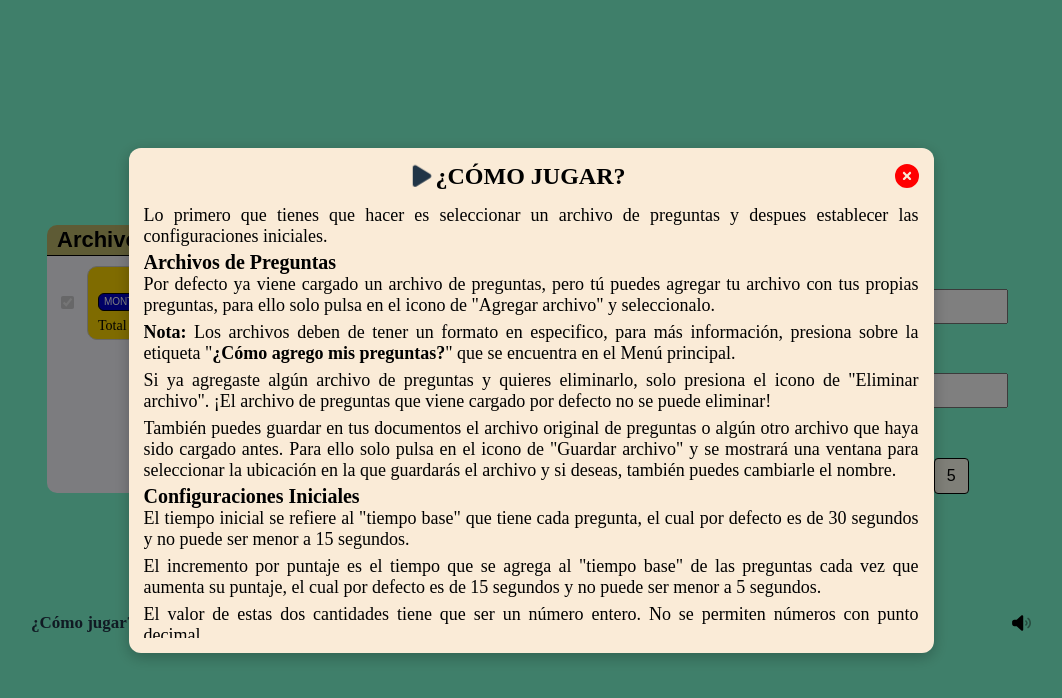
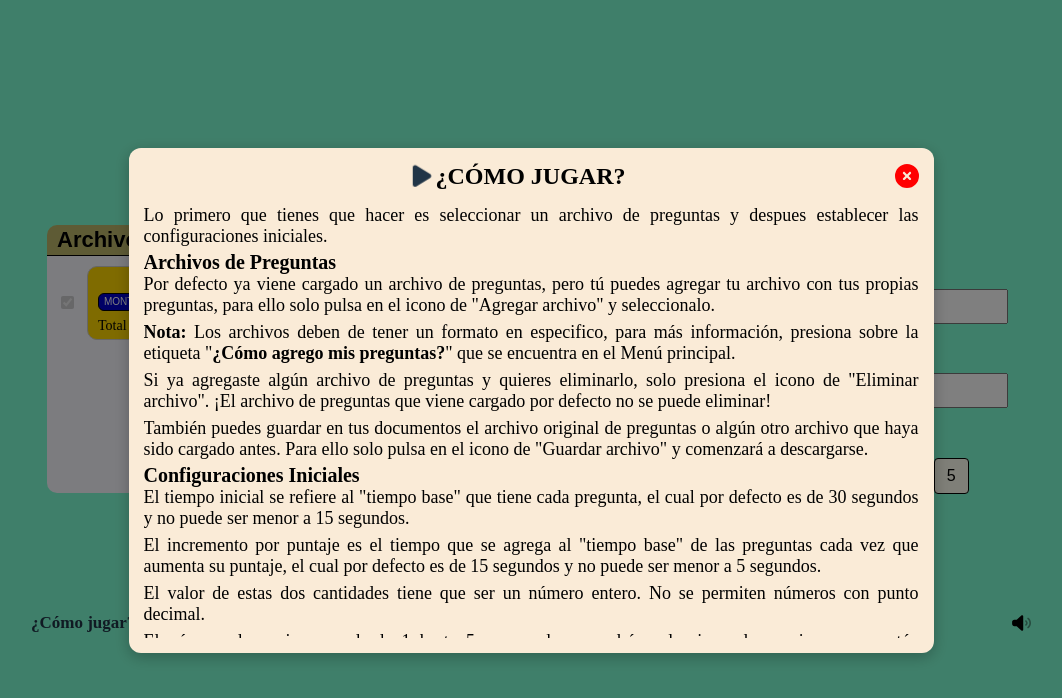
Before and after one commit to Abnerpino/ejercicio_biblico, a React (Vite) app: page / in a window 1280 px wide. Both pictures are taken after a click on the element "¿Cómo jugar?". Shown: the top 698 px of the page, without its empty margins (109-1171 px from the left). Built offline with nearby package versions, Linux system fonts and the light colour scheme.

Commit message:
Se cambió la descripción del icono de guardar archivos JSON para que concuerde con los cambios realizados.

```diff
--- a/src/modals/multiple/Multiple.jsx
+++ b/src/modals/multiple/Multiple.jsx
@@ -86,7 +86,7 @@ const Multiple = ({ modal, onCerrar }) => {
                 <p className='text-message'>Por defecto ya viene cargado un archivo de preguntas, pero tú puedes agregar tu archivo con tus propias preguntas, para ello solo pulsa en el icono de "Agregar archivo" y seleccionalo.</p>
                 <p className='text-message'><b>Nota:</b> Los archivos deben de tener un formato en especifico, para más información, presiona sobre la etiqueta "<b>¿Cómo agrego mis preguntas?</b>" que se encuentra en el Menú principal.</p>
                 <p className='text-message'>Si ya agregaste algún archivo de preguntas y quieres eliminarlo, solo presiona el icono de "Eliminar archivo". ¡El archivo de preguntas que viene cargado por defecto no se puede eliminar!</p>
-                <p className='text-message'>También puedes guardar en tus documentos el archivo original de preguntas o algún otro archivo que haya sido cargado antes. Para ello solo pulsa en el icono de "Guardar archivo" y se mostrará una ventana para seleccionar la ubicación en la que guardarás el archivo y si deseas, también puedes cambiarle el nombre.</p>
+                <p className='text-message'>También puedes guardar en tus documentos el archivo original de preguntas o algún otro archivo que haya sido cargado antes. Para ello solo pulsa en el icono de "Guardar archivo" y comenzará a descargarse.</p>
                 <br></br>
                 <p className='text-subtitulo'>Configuraciones Iniciales</p>
                 <p className='text-message'>El tiempo inicial se refiere al "tiempo base" que tiene cada pregunta, el cual por defecto es de 30 segundos y no puede ser menor a 15 segundos.</p>
```
